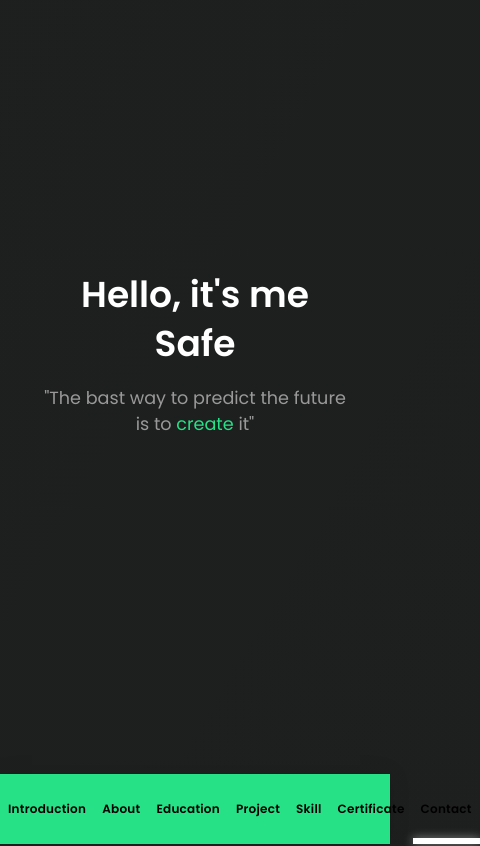
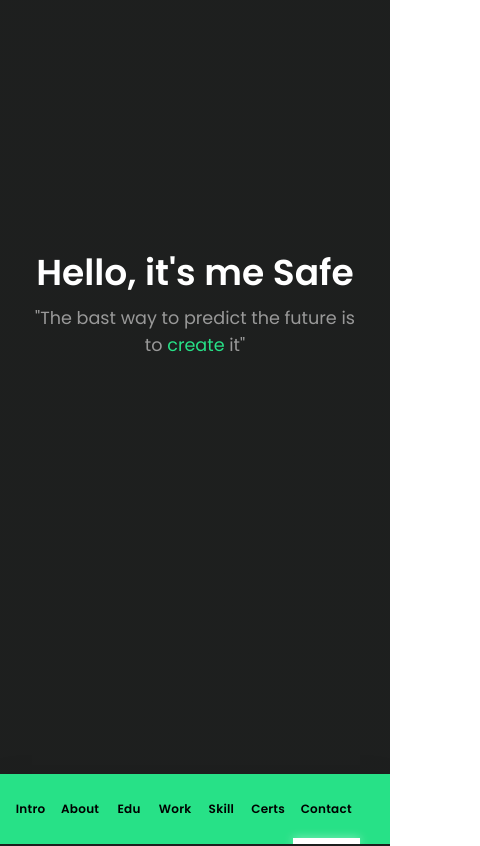
Before and after one commit to nanthachaics07/cs07-portfilio, a React (Vite) app: page / in a window 390 px wide. Shown: the top 846 px of the page, 480 px wide, since content can reach past the window. Built offline with nearby package versions, Linux system fonts and the light colour scheme.

Commit message:
feat: improve responsive layout and mobile tab navigation
Add breakpoint tokens, fluid headings, safe-area gutters, horizontal tab scroll with short labels, and slider updates when the tab strip scrolls.

```diff
--- a/src/components/PortfolioContent.css
+++ b/src/components/PortfolioContent.css
@@ -2,6 +2,8 @@
   display: flex;
   flex-direction: column;
   min-height: 100vh;
+  min-height: 100dvh;
+  padding-inline: env(safe-area-inset-left) env(safe-area-inset-right);
 }
 
 .site-header {
@@ -32,12 +34,25 @@
 .main {
   max-width: 1300px;
   margin: auto;
-  padding: var(--space-3) var(--space-4) 0;
+  padding: var(--space-3) var(--page-gutter) 0;
   flex: 1;
   width: 100%;
   display: flex;
   gap: var(--space-5);
   align-items: stretch;
+}
+
+@media (max-width: 960px) {
+  .main {
+    padding-inline: var(--space-3);
+    gap: var(--space-4);
+  }
+}
+
+@media (max-width: 500px) {
+  .main {
+    padding-inline: var(--space-2);
+  }
 }
 
 .main-column {
--- a/src/components/layout/Hero.css
+++ b/src/components/layout/Hero.css
@@ -25,5 +25,23 @@
   transform: translate(-50%, -50%);
   color: white;
   width: min(92vw, 56rem);
-  padding-inline: var(--space-4);
+  padding-inline: max(var(--space-4), env(safe-area-inset-left));
 }
+
+@media (max-width: 720px) {
+  .hero-text {
+    top: 38%;
+    width: min(94vw, 56rem);
+    padding-inline: var(--space-3);
+  }
+}
+
+@media (max-width: 500px) {
+  .hero-text {
+    top: 36%;
+  }
+
+  .hero_desc {
+    margin-top: var(--space-2);
+  }
+}
--- a/src/components/layout/TabNav.css
+++ b/src/components/layout/TabNav.css
@@ -4,13 +4,23 @@
   position: absolute;
   bottom: 0;
   width: 100%;
-  height: 70px;
+  height: var(--nav-height);
   box-shadow: 0 0 20px rgba(0, 0, 0, 0.1);
   background: #27e187;
   z-index: 50;
   left: 0;
   right: 0;
-  width: 100%;
+  padding-inline: max(var(--space-2), env(safe-area-inset-left))
+    max(var(--space-2), env(safe-area-inset-right));
+  overflow-x: auto;
+  overflow-y: hidden;
+  overscroll-behavior-x: contain;
+  scrollbar-width: none;
+  -webkit-overflow-scrolling: touch;
+}
+
+.et-hero-tabs-container::-webkit-scrollbar {
+  display: none;
 }
 
 .et-hero-tabs-container--top {
@@ -23,20 +33,42 @@
   display: flex;
   justify-content: center;
   align-items: center;
-  flex: 1;
+  flex: 1 1 auto;
+  min-width: var(--touch-min);
+  min-height: var(--touch-min);
   color: #000;
-  letter-spacing: 0.1rem;
-  transition: all 0.5s ease;
-  font-size: 1rem;
+  letter-spacing: 0.06rem;
+  transition: color 0.3s ease, background 0.3s ease;
+  font-size: clamp(0.75rem, 2.8vw, 1rem);
   font-weight: bold;
   white-space: nowrap;
-  padding-inline: var(--space-2);
+  padding-inline: clamp(var(--space-1), 2vw, var(--space-3));
 }
 
-.et-hero-tab:hover {
-  color: white;
-  background: rgba(14, 48, 24, 0.8);
-  transition: all 0.5s ease;
+.et-hero-tab__label--short {
+  display: none;
+}
+
+@media (max-width: 720px) {
+  .et-hero-tab {
+    flex: 0 0 auto;
+    letter-spacing: 0.02em;
+  }
+
+  .et-hero-tab__label--long {
+    display: none;
+  }
+
+  .et-hero-tab__label--short {
+    display: inline;
+  }
+}
+
+@media (hover: hover) {
+  .et-hero-tab:hover {
+    color: white;
+    background: rgba(14, 48, 24, 0.8);
+  }
 }
 
 .et-hero-tab-slider {
@@ -48,3 +80,10 @@
   transition: left 0.3s ease, width 0.3s ease;
   box-shadow: 0px 0px 10px rgba(255, 255, 255, 0.5);
 }
+
+@media (prefers-reduced-motion: reduce) {
+  .et-hero-tab,
+  .et-hero-tab-slider {
+    transition: none;
+  }
+}
--- a/src/components/layout/TabNav.tsx
+++ b/src/components/layout/TabNav.tsx
@@ -8,7 +8,8 @@ export default function TabNav() {
       <div className="et-hero-tabs-container">
         {PORTFOLIO_TABS.map((tab) => (
           <a key={tab.href} className="et-hero-tab" href={tab.href}>
-            {tab.label}
+            <span className="et-hero-tab__label et-hero-tab__label--long">{tab.label}</span>
+            <span className="et-hero-tab__label et-hero-tab__label--short">{tab.shortLabel}</span>
           </a>
         ))}
         <span className="et-hero-tab-slider" />
--- a/src/constants/sectionIds.ts
+++ b/src/constants/sectionIds.ts
@@ -17,14 +17,15 @@ export type SectionId = (typeof SECTION_IDS)[keyof typeof SECTION_IDS];
 export type PortfolioTab = {
   href: `#${SectionId}`;
   label: string;
+  shortLabel: string;
 };
 
 export const PORTFOLIO_TABS: PortfolioTab[] = [
-  { href: `#${SECTION_IDS.introduction}`, label: 'Introduction' },
-  { href: `#${SECTION_IDS.about}`, label: 'About' },
-  { href: `#${SECTION_IDS.education}`, label: 'Education' },
-  { href: `#${SECTION_IDS.project}`, label: 'Project' },
-  { href: `#${SECTION_IDS.skill}`, label: 'Skill' },
-  { href: `#${SECTION_IDS.certificate}`, label: 'Certificate' },
-  { href: `#${SECTION_IDS.contact}`, label: 'Contact' },
+  { href: `#${SECTION_IDS.introduction}`, label: 'Introduction', shortLabel: 'Intro' },
+  { href: `#${SECTION_IDS.about}`, label: 'About', shortLabel: 'About' },
+  { href: `#${SECTION_IDS.education}`, label: 'Education', shortLabel: 'Edu' },
+  { href: `#${SECTION_IDS.project}`, label: 'Project', shortLabel: 'Work' },
+  { href: `#${SECTION_IDS.skill}`, label: 'Skill', shortLabel: 'Skill' },
+  { href: `#${SECTION_IDS.certificate}`, label: 'Certificate', shortLabel: 'Certs' },
+  { href: `#${SECTION_IDS.contact}`, label: 'Contact', shortLabel: 'Contact' },
 ];
--- a/src/hooks/useStickyNavigation.ts
+++ b/src/hooks/useStickyNavigation.ts
@@ -151,8 +151,16 @@ export function useStickyNavigation(): void {
       }
     };
 
+    const tabContainer = document.querySelector<HTMLElement>('.et-hero-tabs-container');
+    const onTabStripScroll = () => {
+      if (currentIdRef.current) {
+        setSliderCss();
+      }
+    };
+
     window.addEventListener('scroll', onScroll, { passive: true });
     window.addEventListener('resize', onResize);
+    tabContainer?.addEventListener('scroll', onTabStripScroll, { passive: true });
     onScroll();
 
     return () => {
@@ -161,6 +169,7 @@ export function useStickyNavigation(): void {
       });
       window.removeEventListener('scroll', onScroll);
       window.removeEventListener('resize', onResize);
+      tabContainer?.removeEventListener('scroll', onTabStripScroll);
     };
   }, [checkTabContainerPosition, findCurrentTabSelector, onTabClick, setSliderCss]);
 }
--- a/src/styles/global.css
+++ b/src/styles/global.css
@@ -28,12 +28,12 @@ body {
 }
 
 h1 {
-  font-size: 4rem;
+  font-size: clamp(1.9rem, 5vw, 4rem);
   color: #fff;
 }
 
 h2 {
-  font-size: 3rem;
+  font-size: clamp(1.5rem, 4vw, 3rem);
   color: #fff;
 }
 
--- a/src/styles/layout-tokens.css
+++ b/src/styles/layout-tokens.css
@@ -12,4 +12,10 @@
   --content-measure: 42rem;
   --line-body: 1.6;
   --line-tight: 1.35;
+  --bp-desktop: 961px;
+  --bp-tablet: 960px;
+  --bp-mobile: 720px;
+  --bp-narrow: 500px;
+  --page-gutter: var(--space-4);
+  --touch-min: 2.75rem;
 }
--- a/src/styles/responsive.css
+++ b/src/styles/responsive.css
@@ -2,7 +2,6 @@
 
 @media (max-width: 960px) {
   .main {
-    padding: 0;
     display: block;
   }
 
@@ -122,11 +121,6 @@
     border-radius: 1rem;
   }
 
-  .et-hero-tab {
-    font-size: 0.8rem;
-    font-weight: bold;
-  }
-
   .btn a {
     text-decoration: none;
     color: #fff;
@@ -163,13 +157,6 @@
     width: 100%;
     height: auto;
     max-height: none;
-  }
-}
-
-@media (max-width: 550px) {
-  .et-hero-tab {
-    font-size: 0.75rem;
-    letter-spacing: 0.02em;
   }
 }
 
```
